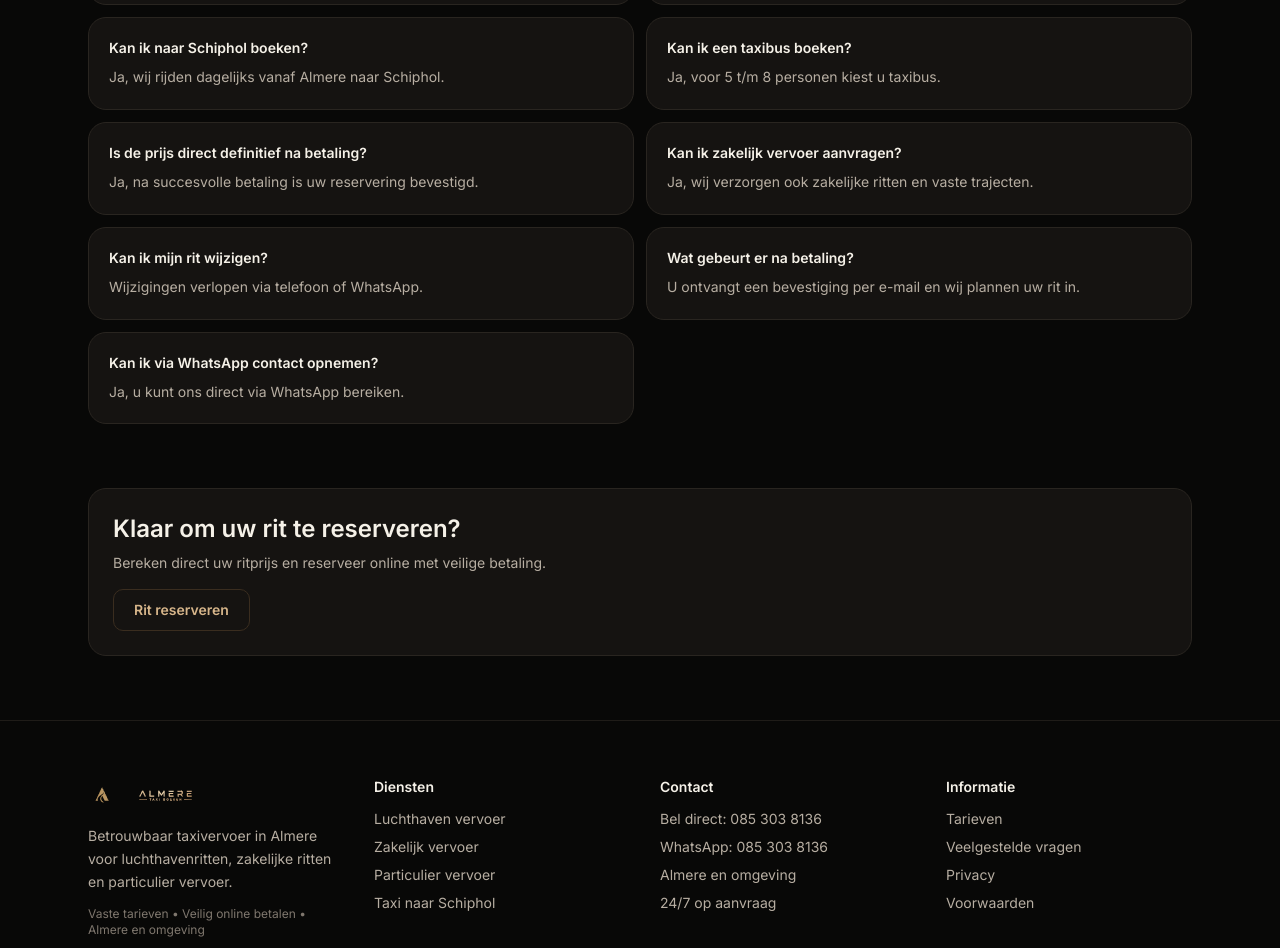
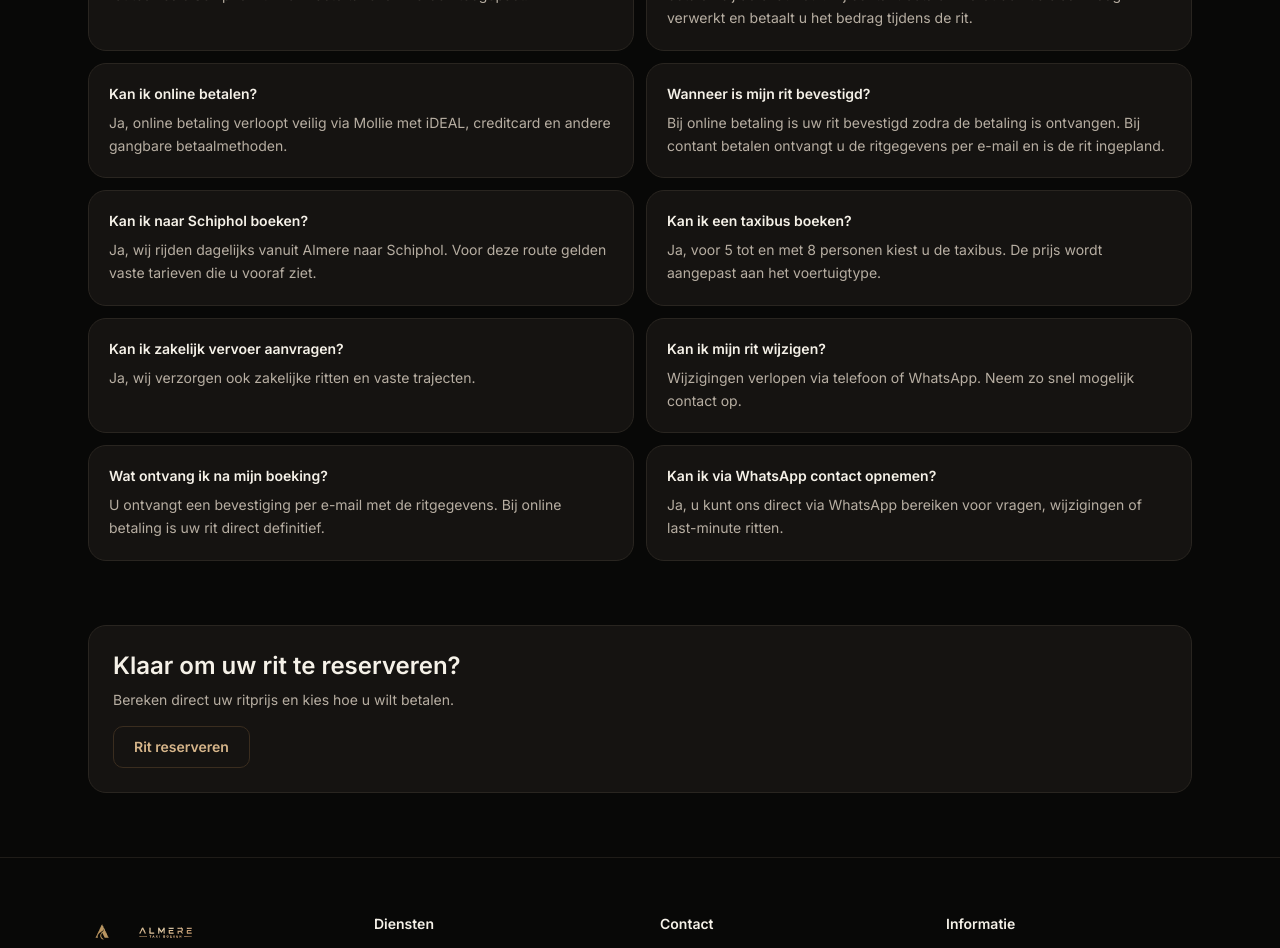
Before and after one commit to michelpronkk-oss/almeretaxiboeken, a Next.js app: page /veelgestelde-vragen in a window 1280 px wide. Shown: the part 320-1268 px from the top of the page. Built offline with nearby package versions, Linux system fonts and the light colour scheme; no server answers; a web font is replaced by a local one.

Commit message:
Polish public copy for online and cash payments

```diff
--- a/src/app/contact/page.tsx
+++ b/src/app/contact/page.tsx
@@ -34,7 +34,7 @@ export default function ContactPage() {
         </div>
 
         <p className="mt-6 text-sm text-[#B7AEA2]">
-          Voor een definitieve reservering gebruikt u de ritmodule en betaalt u veilig online.
+          Voor een definitieve reservering gebruikt u de ritmodule en kiest u uw betaalmethode: online of contant bij de chauffeur.
         </p>
       </section>
 
--- a/src/app/diensten/page.tsx
+++ b/src/app/diensten/page.tsx
@@ -31,7 +31,7 @@ const services = [
   },
   {
     title: "Taxi Almere Schiphol",
-    description: "Directe verbinding van Almere naar Schiphol. Vaste prijs, online betalen en direct bevestigd.",
+    description: "Directe verbinding van Almere naar Schiphol. Vaste prijs, duidelijke ritopgave en keuze uit online of contant betalen.",
     href: "/taxi-almere-schiphol",
     icon: Plane,
   },
@@ -45,11 +45,11 @@ export default function DienstenPage() {
         <h1 className="mt-2 text-4xl font-bold tracking-tight sm:text-5xl">Taxi in Almere voor elke rit</h1>
         <p className="mt-4 max-w-2xl text-sm leading-relaxed text-[#B7AEA2]">
           AlmereTaxiBoeken verzorgt luchthavenvervoer, zakelijk taxivervoer en particulier vervoer.
-          Kies de dienst die past bij uw rit en reserveer direct met online betaling.
+          Kies de dienst die past bij uw rit en reserveer direct via de ritmodule.
         </p>
       </section>
 
-      <BookingBlock title="Direct uw rit berekenen" subtitle="Plan uw rit en ontvang meteen een duidelijke prijs. Uw reservering wordt definitief na betaling." />
+      <BookingBlock title="Direct uw rit berekenen" subtitle="Plan uw rit en ontvang meteen een duidelijke prijs. Kies na de prijsberekening hoe u wilt betalen: online of contant." />
 
       <section className="mx-auto max-w-6xl px-6 py-16">
         <div className="grid gap-4 md:grid-cols-2">
--- a/src/app/particulier-vervoer/page.tsx
+++ b/src/app/particulier-vervoer/page.tsx
@@ -26,8 +26,8 @@ const features = [
   },
   {
     icon: ShieldCheck,
-    title: "Veilig online betalen",
-    desc: "iDEAL of creditcard. Na betaling ontvangt u direct uw bevestiging per e-mail.",
+    title: "Betalen naar keuze",
+    desc: "Online via iDEAL of creditcard, of contant bij de chauffeur. Uw ritgegevens direct per e-mail.",
   },
   {
     icon: Car,
@@ -59,7 +59,7 @@ export default function ParticulierVervoerPage() {
 
       <BookingBlock
         title="Bereken uw ritprijs"
-        subtitle="Bekijk direct uw prijs en reserveer veilig online wanneer het u uitkomt."
+        subtitle="Bekijk direct uw prijs en kies uw betaalmethode."
       />
 
       {/* Features */}
--- a/src/app/veelgestelde-vragen/page.tsx
+++ b/src/app/veelgestelde-vragen/page.tsx
@@ -5,19 +5,20 @@ import { MarketingPageLayout } from "@/components/marketing-page-layout"
 export const metadata: Metadata = {
   title: "Veelgestelde vragen | AlmereTaxiBoeken",
   description:
-    "Antwoorden over ritprijzen, online betalen, luchthavenvervoer, taxibus en reserveringen bij AlmereTaxiBoeken.",
+    "Antwoorden over ritprijzen, betaalmethodes, contant betalen, luchthavenvervoer, taxibus en reserveringen bij AlmereTaxiBoeken.",
 }
 
 const faqs = [
-  ["Hoe wordt de ritprijs berekend?", "Op basis van afstand, reistijd en gekozen voertuigtype."],
-  ["Kan ik online betalen?", "Ja, betaling verloopt veilig via Mollie."],
-  ["Kan ik naar Schiphol boeken?", "Ja, wij rijden dagelijks vanaf Almere naar Schiphol."],
-  ["Kan ik een taxibus boeken?", "Ja, voor 5 t/m 8 personen kiest u taxibus."],
-  ["Is de prijs direct definitief na betaling?", "Ja, na succesvolle betaling is uw reservering bevestigd."],
+  ["Hoe wordt de ritprijs berekend?", "Op basis van afstand, reistijd en gekozen voertuigtype. Voor bekende routes zoals Schiphol kunnen vaste tarieven worden toegepast."],
+  ["Kan ik contant betalen?", "Ja. Na het berekenen van uw ritprijs kiest u online betalen of contant betalen bij de chauffeur. Bij contant betalen wordt de rit als aanvraag verwerkt en betaalt u het bedrag tijdens de rit."],
+  ["Kan ik online betalen?", "Ja, online betaling verloopt veilig via Mollie met iDEAL, creditcard en andere gangbare betaalmethoden."],
+  ["Wanneer is mijn rit bevestigd?", "Bij online betaling is uw rit bevestigd zodra de betaling is ontvangen. Bij contant betalen ontvangt u de ritgegevens per e-mail en is de rit ingepland."],
+  ["Kan ik naar Schiphol boeken?", "Ja, wij rijden dagelijks vanuit Almere naar Schiphol. Voor deze route gelden vaste tarieven die u vooraf ziet."],
+  ["Kan ik een taxibus boeken?", "Ja, voor 5 tot en met 8 personen kiest u de taxibus. De prijs wordt aangepast aan het voertuigtype."],
   ["Kan ik zakelijk vervoer aanvragen?", "Ja, wij verzorgen ook zakelijke ritten en vaste trajecten."],
-  ["Kan ik mijn rit wijzigen?", "Wijzigingen verlopen via telefoon of WhatsApp."],
-  ["Wat gebeurt er na betaling?", "U ontvangt een bevestiging per e-mail en wij plannen uw rit in."],
-  ["Kan ik via WhatsApp contact opnemen?", "Ja, u kunt ons direct via WhatsApp bereiken."],
+  ["Kan ik mijn rit wijzigen?", "Wijzigingen verlopen via telefoon of WhatsApp. Neem zo snel mogelijk contact op."],
+  ["Wat ontvang ik na mijn boeking?", "U ontvangt een bevestiging per e-mail met de ritgegevens. Bij online betaling is uw rit direct definitief."],
+  ["Kan ik via WhatsApp contact opnemen?", "Ja, u kunt ons direct via WhatsApp bereiken voor vragen, wijzigingen of last-minute ritten."],
 ]
 
 export default function VeelgesteldeVragenPage() {
@@ -39,7 +40,7 @@ export default function VeelgesteldeVragenPage() {
       <section className="mx-auto max-w-6xl px-6 pb-16">
         <div className="rounded-2xl border border-[#292520] bg-[#151311] p-6">
           <h2 className="text-2xl font-semibold">Klaar om uw rit te reserveren?</h2>
-          <p className="mt-2 text-sm text-[#B7AEA2]">Bereken direct uw ritprijs en reserveer online met veilige betaling.</p>
+          <p className="mt-2 text-sm text-[#B7AEA2]">Bereken direct uw ritprijs en kies hoe u wilt betalen.</p>
           <Link href="/#contact" className="mt-4 inline-flex rounded-lg border border-[#3A2D1F] px-5 py-2.5 text-sm font-semibold text-[#D6B58A] transition-colors hover:bg-[#1B1815]">Rit reserveren</Link>
         </div>
       </section>
--- a/src/components/booking-block.tsx
+++ b/src/components/booking-block.tsx
@@ -7,7 +7,7 @@ interface BookingBlockProps {
 
 export function BookingBlock({
   title = "Bereken direct uw ritprijs",
-  subtitle = "Vul uw ritgegevens in, bekijk direct uw prijs en rond uw reservering veilig online af.",
+  subtitle = "Vul uw ritgegevens in, bekijk direct uw prijs en kies uw betaalmethode.",
 }: BookingBlockProps) {
   return (
     <section className="border-y border-[#1F1C18] bg-[#0D0C0B] py-14">
--- a/src/components/booking-widget.tsx
+++ b/src/components/booking-widget.tsx
@@ -397,8 +397,8 @@ export const BookingWidget = memo(function BookingWidget() {
       </Button>
 
       <p className="mt-3 text-center text-[11px] leading-relaxed text-[#8F877D] tracking-wide">
-        <span className="hidden sm:inline">4,9/5 beoordeling · Pin · Creditcard · Contant</span>
-        <span className="sm:hidden">4,9/5 · Pin · Creditcard · Contant</span>
+        <span className="hidden sm:inline">4,9/5 beoordeling · Online of contant betalen · Taxi & taxibus</span>
+        <span className="sm:hidden">4,9/5 · Online of contant · Taxi & taxibus</span>
       </p>
     </div>
   )
--- a/src/components/home/below-fold.tsx
+++ b/src/components/home/below-fold.tsx
@@ -29,10 +29,10 @@ const fade = { hidden: { opacity: 0, y: 16 }, visible: { opacity: 1, y: 0, trans
 const stagger = { hidden: {}, visible: { transition: { staggerChildren: 0.09 } } }
 
 const steps = [
-  { num: "01", icon: MapPin,       title: "Vul uw route in",     desc: "Vertrekpunt en bestemming via onze slimme routemodule." },
-  { num: "02", icon: BadgeEuro,    title: "Bekijk uw ritprijs",  desc: "Direct een vaste prijs op basis van route en reistijd." },
-  { num: "03", icon: ShieldCheck,  title: "Betaal veilig online", desc: "iDEAL, Bancontact of creditcard. Snel en beveiligd." },
-  { num: "04", icon: CheckCircle2, title: "Rit bevestigd",       desc: "Directe bevestiging per e-mail. Uw chauffeur is op tijd." },
+  { num: "01", icon: MapPin,       title: "Vul uw route in",         desc: "Kies vertrekpunt, bestemming, datum, tijd en het aantal passagiers." },
+  { num: "02", icon: BadgeEuro,    title: "Bekijk uw ritprijs",       desc: "U ziet direct de ritprijs op basis van route, reistijd en voertuigtype." },
+  { num: "03", icon: ShieldCheck,  title: "Kies uw betaalmethode",   desc: "Betaal veilig online of kies voor contant betalen bij de chauffeur." },
+  { num: "04", icon: CheckCircle2, title: "Rit geregeld",             desc: "Na betaling of aanvraag ontvangt u direct de ritgegevens per e-mail." },
 ]
 
 const services = [
@@ -52,16 +52,16 @@ const popularRoutes = [
 
 const pillars = [
   { icon: BadgeEuro,   title: "Duidelijke ritprijs vooraf", desc: "Geen taxameter, geen verrassingen. U weet exact wat u betaalt voor de rit." },
-  { icon: ShieldCheck, title: "Veilig online betalen",     desc: "Betaal via iDEAL of creditcard. Beveiligd verwerkt via Mollie." },
-  { icon: Plane,       title: "Luchthaven en zakelijk",    desc: "Schiphol, Rotterdam Airport en Eindhoven Airport vanuit Almere." },
-  { icon: MapPin,      title: "Almere en omgeving",        desc: "Lokale expertise voor ritten binnen Almere en de Randstad." },
-  { icon: Car,         title: "Taxi of taxibus",           desc: "Sedan voor 1 tot 4 personen, comfortabele taxibus voor 5 tot 8 personen." },
-  { icon: Zap,         title: "Direct reserveren",         desc: "Online boeken zonder bellen. Bevestiging direct per e-mail." },
+  { icon: ShieldCheck, title: "Betalen naar keuze",         desc: "Betaal online via iDEAL of creditcard, of kies contant betalen bij de chauffeur." },
+  { icon: Plane,       title: "Luchthaven en zakelijk",     desc: "Schiphol, Rotterdam Airport en Eindhoven Airport vanuit Almere." },
+  { icon: MapPin,      title: "Almere en omgeving",         desc: "Lokale expertise voor ritten binnen Almere en de Randstad." },
+  { icon: Car,         title: "Taxi of taxibus",            desc: "Sedan voor 1 tot 4 personen, comfortabele taxibus voor 5 tot 8 personen." },
+  { icon: Zap,         title: "Direct reserveren",          desc: "Online boeken zonder bellen. Ritgegevens direct per e-mail." },
 ]
 
 const trustSignals = [
   { icon: Star,        label: "4,9/5",               sublabel: "gemiddelde beoordeling" },
-  { icon: ShieldCheck, label: "Veilig betalen",       sublabel: "iDEAL & creditcard" },
+  { icon: ShieldCheck, label: "Flexibel betalen",     sublabel: "online of contant" },
   { icon: BadgeEuro,   label: "Vaste tarieven",       sublabel: "geen verborgen kosten" },
   { icon: Users,       label: "Zakelijk & particulier", sublabel: "voor elke reiziger" },
 ]
@@ -228,9 +228,9 @@ export default function BelowFold() {
           <h2 className="text-3xl font-bold tracking-tight text-[#F5F1E8] sm:text-4xl">Duidelijk voor vertrek</h2>
           <div className="mt-8 grid gap-4 md:grid-cols-2">
             {[
-              { q: "Zijn de tarieven vooraf bekend?",       a: "Ja. U ontvangt vooraf een vaste prijs op basis van route, tijd en voertuig." },
-              { q: "Wanneer is mijn rit bevestigd?",        a: "Uw rit is bevestigd zodra de betaling succesvol is afgerond." },
-              { q: "Rijden jullie ook zakelijke ritten?",   a: "Ja. Wij verzorgen representatief vervoer voor zakelijke en particuliere klanten." },
+              { q: "Zijn de tarieven vooraf bekend?",       a: "Ja. U ontvangt vooraf een vaste prijs op basis van route, tijd en voertuig. Vaste routeprijzen worden direct weergegeven." },
+              { q: "Kan ik contant betalen?",               a: "Ja. Na het berekenen van uw ritprijs kiest u online betalen of contant bij de chauffeur. Bij contant betalen wordt de rit als aanvraag verwerkt." },
+              { q: "Wanneer is mijn rit bevestigd?",        a: "Bij online betaling is uw rit direct bevestigd. Bij contant betalen ontvangt u de ritgegevens en is de rit ingepland." },
               { q: "Kan ik contact opnemen via WhatsApp?",  a: "Ja. Voor vragen of ondersteuning kunt u ons direct via WhatsApp bereiken." },
             ].map((item) => (
               <div key={item.q} className="rounded-2xl border border-[#292520] bg-[#151311] p-5">
@@ -256,7 +256,7 @@ export default function BelowFold() {
                 <div className="flex flex-col gap-5">
                   <p className="text-[11px] font-medium uppercase tracking-[0.14em] text-[#D6B58A]">Rit boeken</p>
                   <h2 className="font-display text-3xl font-black leading-tight tracking-tight text-[#F5F1E8] sm:text-4xl lg:text-5xl">Klaar om te rijden?</h2>
-                  <p className="max-w-sm text-[15px] leading-relaxed text-[#B7AEA2]">Vul uw rit in en ontvang direct een vaste prijs. Wij bevestigen uw rit na succesvolle betaling.</p>
+                  <p className="max-w-sm text-[15px] leading-relaxed text-[#B7AEA2]">Vul uw rit in en ontvang direct een vaste prijs. Kies daarna online betalen of contant bij de chauffeur.</p>
                   <a href={`tel:${PHONE}`} className="inline-flex w-fit items-center gap-2 rounded-md border border-[#D6B58A]/50 bg-transparent px-6 py-2.5 text-sm font-semibold text-[#D6B58A] transition-colors hover:bg-[#D6B58A]/[0.1]">
                     <Phone className="size-3.5" /> Liever bellen? {PHONE_DISPLAY}
                   </a>
--- a/src/components/site-footer.tsx
+++ b/src/components/site-footer.tsx
@@ -35,7 +35,7 @@ export function SiteFooter() {
               particulier vervoer.
             </p>
             <p className="mt-3 text-xs text-[#7F776E]">
-              Vaste tarieven • Veilig online betalen • Almere en omgeving
+              Vaste tarieven • Online of contant betalen • Almere en omgeving
             </p>
           </div>
 
```
Also changed, not shown: src/app/taxi-almere-schiphol/page.tsx (+7 -7 lines), src/app/voorwaarden/page.tsx (+7 -6 lines), src/app/zakelijk-vervoer/page.tsx (+4 -5 lines), .claude/settings.local.json.
